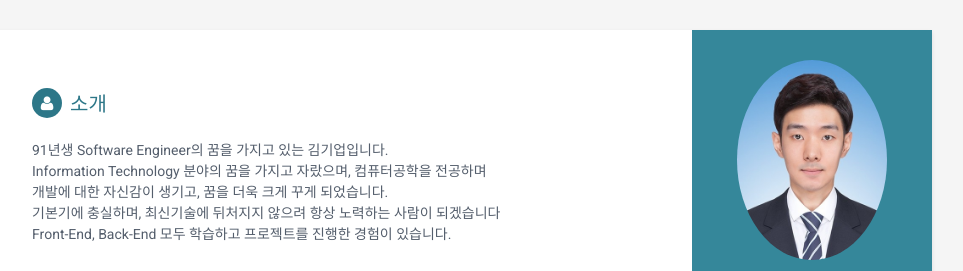
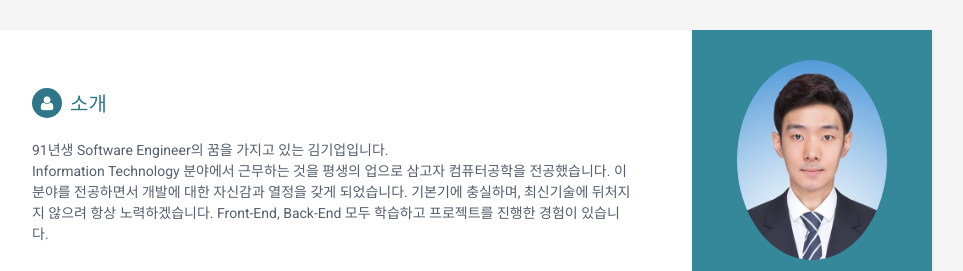
Before and after one commit to rldjqv/resume, a plain HTML site: page index.html in a window 1280 px wide. Shown: the top 271 px of the page, without its empty margins (188-1151 px from the left). Drawn offline with Linux system fonts and the light colour scheme.

Commit message:
Signed-off-by: rldjqv <rldjqv@gmail.com>

```diff
--- a/index.html
+++ b/index.html
@@ -82,10 +82,11 @@
             <section class="section summary-section">
                 <h2 class="section-title"><i class="fa fa-user"></i>소개</h2>
                 <div class="summary">
-                    <p>91년생 Software Engineer의 꿈을 가지고 있는 김기업입니다.<br/>
-                        Information Technology 분야의 꿈을 가지고 자랐으며, 컴퓨터공학을 전공하며<br/>
-                        개발에 대한 자신감이 생기고, 꿈을 더욱 크게 꾸게 되었습니다.<br/>
-                        기본기에 충실하며, 최신기술에 뒤처지지 않으려 항상 노력하는 사람이 되겠습니다 <br/>
+                    <p>
+                        91년생 Software Engineer의 꿈을 가지고 있는 김기업입니다. <br/>
+                        Information Technology 분야에서 근무하는 것을 평생의 업으로 삼고자 컴퓨터공학을 전공했습니다.
+                        이 분야를 전공하면서 개발에 대한 자신감과 열정을 갖게 되었습니다.
+                        기본기에 충실하며, 최신기술에 뒤처지지 않으려 항상 노력하겠습니다.
                         Front-End, Back-End 모두 학습하고 프로젝트를 진행한 경험이 있습니다.
                     </p>
                 </div><!--//summary-->
```
